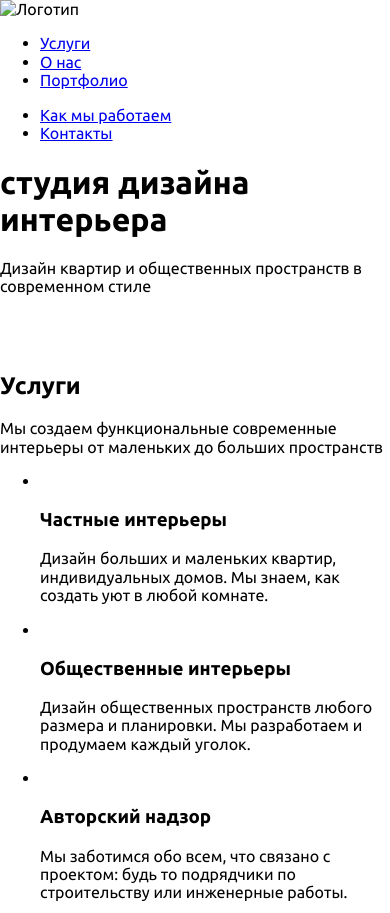
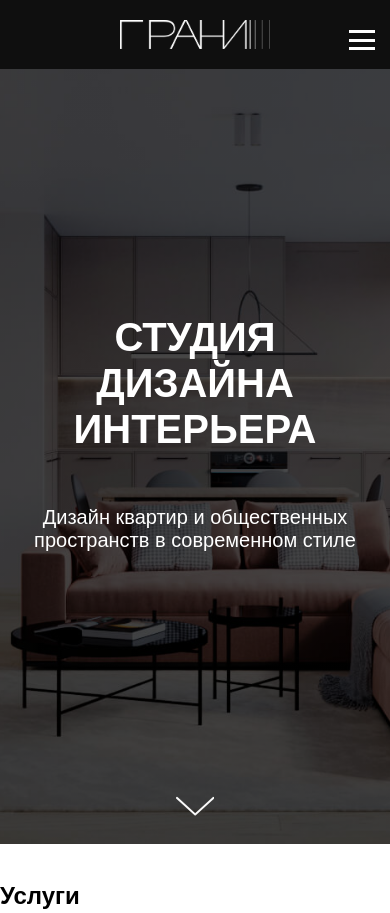
Before and after one commit to PavlovAles/grani, a plain HTML site: page index.html in a window 390 px wide. Shown: the top 913 px of the page. Drawn offline with Linux system fonts and the light colour scheme.

Commit message:
feat: добавить стили для header

```diff
--- a/blocks/header/__arrow/header__arrow.css
+++ b/blocks/header/__arrow/header__arrow.css
@@ -1,3 +1,25 @@
+@keyframes bounce {
+  0% {
+    transform: translateY(0);
+  }
+  50% {
+    transform: translateY(-7px);
+  }
+  55% {
+    transform: translateY(-7px);
+  }
+  100% {
+    transform: translateY(0px);
+  }
+}
+
 .header__arrow {
+  padding-bottom: 24px;
+  opacity: 1;
+  transition: opacity .3s ease-in-out;
+  animation: bounce 1.7s ease infinite;
+}
 
+.header__arrow:hover {
+  opacity: .7;
 }
--- /dev/null
+++ b/blocks/header/__button-dash/header__button-dash.css
@@ -0,0 +1,31 @@
+.header__button-dash {
+  width: 100%;
+  height: 3px;
+  background-color: white;
+}
+
+.header__button-dash:nth-of-type(1) {
+  transform-origin: 0% 0%;
+  transition: transform 0.3s ease-in-out;
+}
+
+.header__button-dash:nth-of-type(2) {
+  transition: transform 0.1s ease-in-out;
+}
+
+.header__button-dash:nth-of-type(3) {
+  transform-origin: 0% 100%;
+  transition: transform 0.3s ease-in-out;
+}
+
+.header__menu-button_cross .header__button-dash:nth-of-type(1) {
+  transform: rotate(45deg);
+}
+
+.header__menu-button_cross .header__button-dash:nth-of-type(2) {
+  transform: scale(0);
+}
+
+.header__menu-button_cross .header__button-dash:nth-of-type(3) {
+  transform: rotate(-45deg);
+}
--- a/blocks/header/__link/header__link.css
+++ b/blocks/header/__link/header__link.css
@@ -1,3 +1,11 @@
 .header__link {
+  font-size: 16px;
+  font-weight: 500;
+  text-decoration: none;
+  color: white;
+  transition: color .3s ease-in-out;
+}
 
+.header__link:hover {
+  color: #120a8f;
 }
--- /dev/null
+++ b/blocks/header/__links/_active/header__links_active.css
@@ -0,0 +1,3 @@
+.header__links_active {
+	display: flex;
+}
--- a/blocks/header/__links/_position/header__links_position_left.css
+++ /dev/null
@@ -1,3 +0,0 @@
-.header__links_position_left {
-
-}
--- a/blocks/header/__links/_position/header__links_position_right.css
+++ /dev/null
@@ -1,3 +0,0 @@
-.header__links_position_right {
-
-}
--- a/blocks/header/__links/header__links.css
+++ b/blocks/header/__links/header__links.css
@@ -1,3 +1,16 @@
 .header__links {
+	margin: 0;
+  padding: 0 40px;
+  display: flex;
+  gap: 36px;
+  list-style: none;
+}
 
+@media (max-width: 980px) {
+  .header__links {
+    display: none;
+    flex-direction: column;
+    align-items: center;
+    gap: 20px;
+  }
 }
--- a/blocks/header/__logo/header__logo.css
+++ b/blocks/header/__logo/header__logo.css
@@ -1,3 +1,10 @@
 .header__logo {
+	width: 150px;
+  height: 28.6px;
+}
 
+@media (max-width: 980px) {
+  .header__logo {
+    order: -1;
+  }
 }
--- a/blocks/header/__menu-button/header__menu-button.css
+++ b/blocks/header/__menu-button/header__menu-button.css
@@ -1,3 +1,19 @@
 .header__menu-button {
+  display: none;
+  width: 26px;
+  height: 20px;
+  order: -2;
+  align-self: flex-end;
+  flex-direction: column;
+  justify-content: space-between;
+  cursor: pointer;
+  position: absolute;
+  top: 30px;
+  right: 15px;
+}
 
+@media (max-width: 980px) {
+  .header__menu-button {
+    display: flex;
+  }
 }
--- a/blocks/header/__menu/header__menu.css
+++ b/blocks/header/__menu/header__menu.css
@@ -1,3 +1,18 @@
 .header__menu {
+	padding: 20px 0;
+  width: 100%;
+  min-height: 69px;
+  box-sizing: border-box;
+  position: relative;
+  display: flex;
+  justify-content: space-between;
+  align-items: center;
+  gap: 20px;
+}
 
+@media (max-width: 980px) {
+  .header__menu {
+    flex-direction: column;
+    background-color: rgb(15, 15, 15);
+  }
 }
--- a/blocks/header/__subtitle/header__subtitle.css
+++ b/blocks/header/__subtitle/header__subtitle.css
@@ -1,3 +1,7 @@
 .header__subtitle {
-
+  margin: 0;
+  font-size: 20px;
+  font-weight: 300;
+  text-align: center;
+  color: white;
 }
--- /dev/null
+++ b/blocks/header/__title-container/header__title-container.css
@@ -0,0 +1,3 @@
+.header__title-container {
+  margin: 0 20px;
+}
--- a/blocks/header/__title/header__title.css
+++ b/blocks/header/__title/header__title.css
@@ -1,3 +1,14 @@
 .header__title {
+  margin: 0 0 54px;
+  font-size: 50px;
+  font-weight: 600;
+  text-align: center;
+  text-transform: uppercase;
+  color: white;
+}
 
+@media (max-width: 540px) {
+  .header__title {
+    font-size: 40px;
+  }
 }
--- a/blocks/header/header.css
+++ b/blocks/header/header.css
@@ -1,3 +1,13 @@
 .header {
-
+  height: 100vh;
+  display: flex;
+  flex-direction: column;
+  justify-content: space-between;
+  align-items: center;
+  background-image: linear-gradient(rgba(0, 0, 0, 0.7), rgba(0, 0, 0, 0.7)),
+    url("../../images/interior.jpeg");
+  background-attachment: fixed;
+  background-position: center;
+  background-repeat: no-repeat;
+  background-size: cover;
 }
--- a/blocks/page/page.css
+++ b/blocks/page/page.css
@@ -1,8 +1,7 @@
 .page {
   margin: auto;
-  max-width: 1440px;
   box-sizing: border-box;
-  font-family: 'Ubuntu', Arial, Helvetica, sans-serif;
+  font-family: 'Manrope', Arial, Helvetica, sans-serif;
   -moz-osx-font-smoothing: grayscale;
   -webkit-font-smoothing: antialiased;
   -webkit-text-size-adjust: 100%;
--- a/index.html
+++ b/index.html
@@ -12,23 +12,33 @@
     <div class="page">
       <header class="header">
         <div class="header__menu">
-          <div class="header__menu-button"></div>
-          <img src="#" alt="Логотип" class="logo header__logo" />
-          <ul class="header__links header__links_position_left">
-            <li><a href="#" class="header__link">Услуги</a></li>
-            <li><a href="#" class="header__link">О нас</a></li>
-            <li><a href="#" class="header__link">Портфолио</a></li>
+          <div class="header__menu-button">
+            <span class="header__button-dash"></span>
+            <span class="header__button-dash"></span>
+            <span class="header__button-dash"></span>
+          </div>
+          <ul class="header__links">
+            <li><a href="#section-services" class="header__link">Услуги</a></li>
+            <li><a href="#section-about" class="header__link">О нас</a></li>
+            <li><a href="#section-projects" class="header__link">Портфолио</a></li>
           </ul>
-          <ul class="header__links header__links_position_right">
-            <li><a href="#" class="header__link">Как мы работаем</a></li>
-            <li><a href="#" class="header__link">Контакты</a></li>
+          <img
+            src="./images/logo.png"
+            alt="Логотип"
+            class="logo header__logo"
+          />
+          <ul class="header__links">
+            <li><a href="#section-process" class="header__link">Как мы работаем</a></li>
+            <li><a href="#footer" class="header__link">Контакты</a></li>
           </ul>
         </div>
+        <div class="header__title-container">
           <h1 class="header__title">студия дизайна интерьера</h1>
           <p class="header__subtitle">
             Дизайн квартир и общественных пространств в современном стиле
           </p>
-        <a href="#" class="header__arrow"></a>
+        </div>
+        <a href="#section-galary" class="header__arrow">
           <svg
             class="t-cover__arrow-svg"
             style="fill: #ffffff"
@@ -44,18 +54,19 @@
               ></path>
             </g>
           </svg>
+        </a>
       </header>
       <main class="main">
-        <section class="galary">
+        <section id="section-galary" class="galary">
           <img src="#" alt="" class="galary__img" />
           <img src="#" alt="" class="galary__img" />
           <img src="#" alt="" class="galary__img" />
           <img src="#" alt="" class="galary__img" />
         </section>
-        <section class="projects">
+        <section id="section-projects" class="projects">
           <a href="#" class="projects__project"> </a>
         </section>
-        <section class="services">
+        <section id="section-services" class="services">
           <h2 class="section__title">Услуги</h2>
           <p class="section__subtitle">
             Мы создаем функциональные современные интерьеры от маленьких до
@@ -88,7 +99,7 @@
             </li>
           </ul>
         </section>
-        <section class="about">
+        <section id="section-about" class="about">
           <h2 class="section__title">О нас</h2>
           <img src="#" alt="" class="about__img" />
           <p class="about__text">
@@ -97,7 +108,7 @@
             современное пространство для наших клиентов.
           </p>
         </section>
-        <section class="process">
+        <section id="section-process" class="process">
           <h2 class="section__title">Как мы работаем</h2>
           <ul class="process__list">
             <li class="process__item">
@@ -142,7 +153,7 @@
           </ul>
         </section>
       </main>
-      <footer class="footer">
+      <footer id="footer" class="footer">
         <h2 class="section__title">Контакты</h2>
         <p class="section__subtitle">
           Мы всегда рады новым возможностям и интересным проектам. Свяжитесь с
@@ -161,5 +172,6 @@
         </p>
       </footer>
     </div>
+    <script src="./scripts/menu.js"></script>
   </body>
 </html>
--- a/pages/index.css
+++ b/pages/index.css
@@ -1,4 +1,3 @@
-
 /*--- NO BEM BLOCKS ---*/
 
 @import url(../vendor/normalize.css);
@@ -47,14 +46,15 @@
 /*--- HEADER ---*/
 
 @import url(../blocks/header/header.css);
+@import url(../blocks/header/__title-container/header__title-container.css);
 @import url(../blocks/header/__title/header__title.css);
 @import url(../blocks/header/__subtitle/header__subtitle.css);
 @import url(../blocks/header/__menu/header__menu.css);
 @import url(../blocks/header/__menu-button/header__menu-button.css);
+@import url(../blocks/header/__button-dash/header__button-dash.css);
 @import url(../blocks/header/__logo/header__logo.css);
 @import url(../blocks/header/__links/header__links.css);
-@import url(../blocks/header/__links/_position/header__links_position_right.css);
-@import url(../blocks/header/__links/_position/header__links_position_left.css);
+@import url(../blocks/header/__links/_active/header__links_active.css);
 @import url(../blocks/header/__link/header__link.css);
 @import url(../blocks/header/__arrow/header__arrow.css);
 
@@ -75,3 +75,8 @@
 @import url(../blocks/about/about.css);
 @import url(../blocks/about/__text/about__text.css);
 @import url(../blocks/about/__img/about__img.css);
+
+/*--------*/
+html {
+  scroll-behavior: smooth;
+}
--- /dev/null
+++ b/scripts/menu.js
@@ -0,0 +1,9 @@
+const button = document.querySelector('.header__menu-button');
+const blocksOfLinks = Array.from(document.querySelectorAll('.header__links'));
+
+button.addEventListener('click', toggleMenu);
+
+function toggleMenu() {
+  blocksOfLinks.forEach(block => block.classList.toggle('header__links_active'));
+  button.classList.toggle('header__menu-button_cross')
+}
```
Lines whose indentation alone changed are shown as unchanged.
